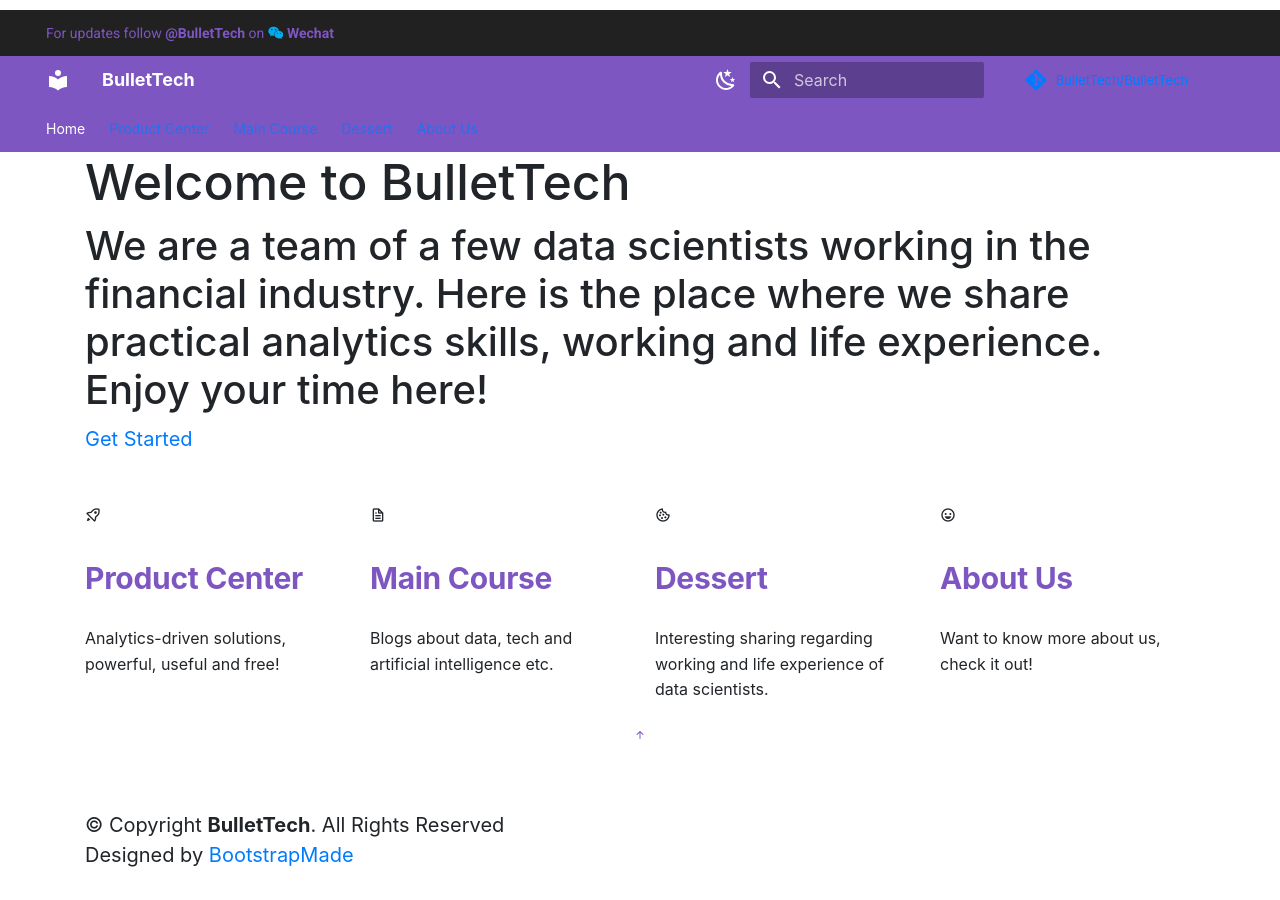
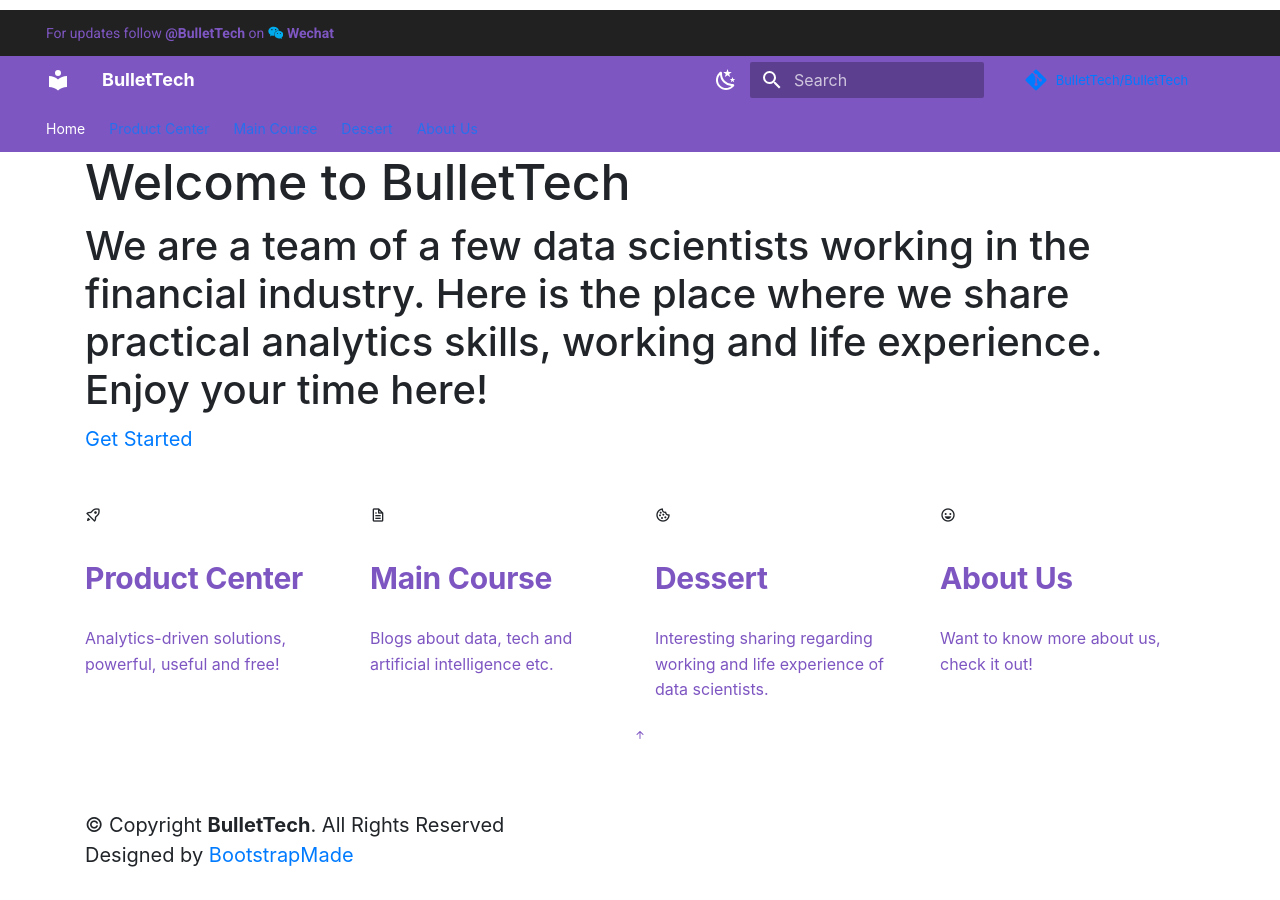
Before and after one commit to BulletTech/BulletTech, an MkDocs documentation site: the page built from docs/index.md, in a window 1280 px wide. Built offline with MkDocs 1.6.1 and Material for MkDocs 9.7.7, drawn with Linux system fonts in a browser that asks for light colours; nearby versions of some CDN libraries; library files that are not in the unit come from our copies; comment, search, counter and statistics services are not loaded.

Commit message:
Add links in the featured functions

```diff
--- a/material/overrides/home.html
+++ b/material/overrides/home.html
@@ -79,7 +79,7 @@
           <div class="icon-box" data-aos="fade-up" data-aos-delay="100">
             <div class="icon"><i class="bx bx-rocket"></i></div>
             <h4 class="title"><a href="http://bullettech.cn/">Product Center</a></h4>
-            <p class="description">Analytics-driven solutions, powerful, useful and free!  </p>
+            <a href="http://bullettech.cn/"> <p class="description" >Analytics-driven solutions, powerful, useful and free!  </p> </a>
           </div>
         </div>
 
@@ -87,7 +87,7 @@
           <div class="icon-box" data-aos="fade-up" data-aos-delay="200">
             <div class="icon"><i class="bx bx-file"></i></div>
             <h4 class="title"><a href="https://bullettech.github.io/BulletTech/Main_course_blog_intro/">Main Course</a></h4>
-            <p class="description">Blogs about data, tech and artificial intelligence etc. </p>
+            <a href="https://bullettech.github.io/BulletTech/Main_course_blog_intro/"><p class="description">Blogs about data, tech and artificial intelligence etc. </p> </a>
           </div>
         </div>
 
@@ -95,7 +95,7 @@
           <div class="icon-box" data-aos="fade-up" data-aos-delay="300">
             <div class="icon"><i class="bx bx-cookie"></i></div>
             <h4 class="title"><a href="https://bullettech.github.io/BulletTech/Dessert_blog_intro/">Dessert</a></h4>
-            <p class="description">Interesting sharing regarding working and life experience of data scientists.</p>
+            <a href="https://bullettech.github.io/BulletTech/Dessert_blog_intro/"> <p class="description">Interesting sharing regarding working and life experience of data scientists.</p> </a>
           </div>
         </div>
 
@@ -103,7 +103,8 @@
           <div class="icon-box" data-aos="fade-up" data-aos-delay="400">
             <div class="icon"><i class="bx bx-happy"></i></div>
             <h4 class="title"><a href="https://bullettech.github.io/BulletTech/About_us/">About Us</a></h4>
-            <p class="description">Want to know more about us, check it out!</p>
+            <a href="https://bullettech.github.io/BulletTech/About_us/"><p class="description">Want to know more about us, check it out!</p></a>
+
           </div>
         </div>
 
```
Also changed, not shown: 1 other file.
